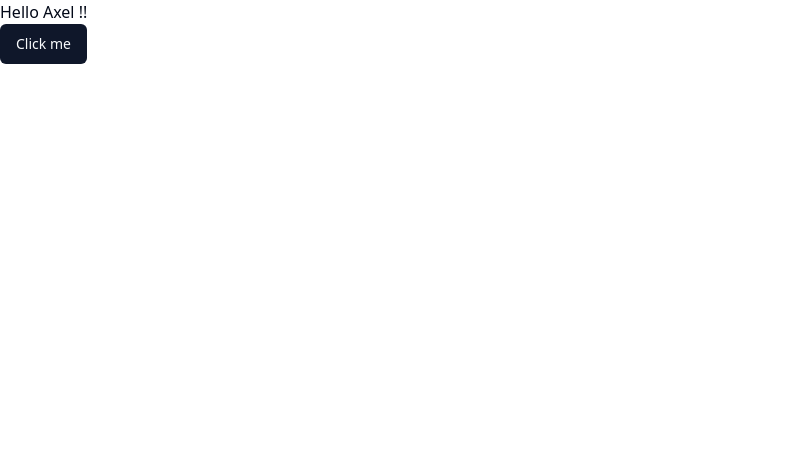
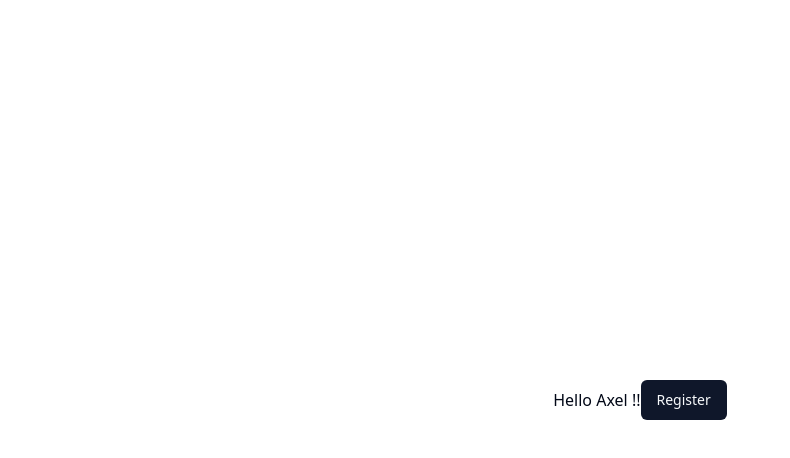
Before and after one commit to pdpau/swipejobs, a Next.js app: page / in a window 1280 px wide. Shown: the top 458 px of the page, without its empty margins (0-790 px from the left). Built offline with nearby package versions, Linux system fonts and the light colour scheme.

Commit message:
ADD: Main page (todo styles)

```diff
--- a/app/page.tsx
+++ b/app/page.tsx
@@ -1,13 +1,26 @@
 import Image from "next/image";
+import Link from "next/link";
+
 
 import { Button } from "@/components/ui/button";
+
+
 
 export default function Home() {
   return (
     <>
-      <main>
+      {/* TODO: Styles of the main page */}
+      <main className="h-screen overflow-auto no-scrollbar flex justify-center items-center">
+        {/* App title */}
         <h1>Hello Axel !!</h1>
-        <Button>Click me</Button>
+
+        {/* Loading image */}
+        <img src="" alt="" />
+
+        {/* Button to enter registration page */}
+        <Link href="/register-page">
+          <Button>Register</Button>
+        </Link>
       </main>
     </>
   );
```
